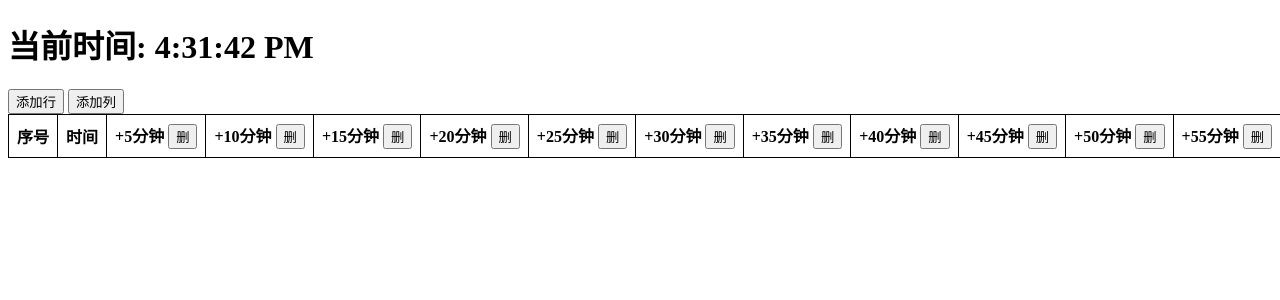
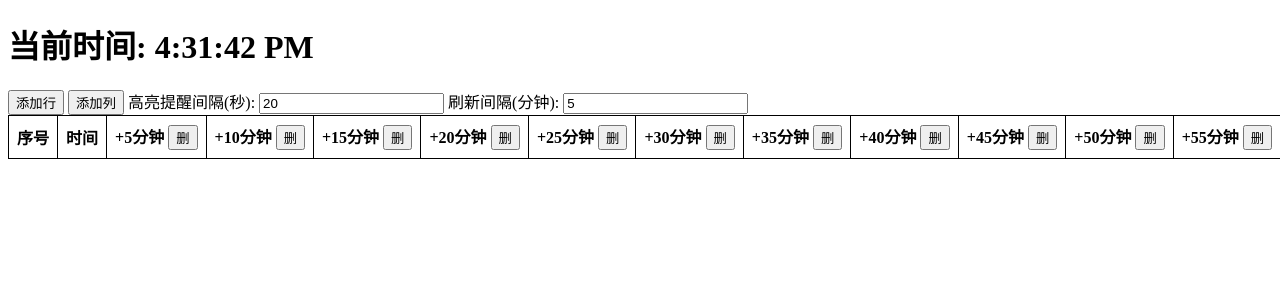
Before and after one commit to idlewith/bns_boss_timer, a Django app: page / in a window 1280 px wide; the page is wider, and only the part inside the window is pictured. Shown: the top 300 px of that part. Run offline with Django 5.2, Linux system fonts and the light colour scheme; lists and menus that the app fills with data are empty.

Commit message:
feat: add highlight-seconds and interval-minutes

```diff
--- a/timer/templates/index.html
+++ b/timer/templates/index.html
@@ -27,43 +27,47 @@
 <h1>当前时间: <span id="current-time"></span></h1>
 <button onclick="addRow()">添加行</button>
 <button onclick="addColumn()">添加列</button>
+<label for="highlight-seconds">高亮提醒间隔(秒):</label>
+<input type="number" id="highlight-seconds" value="20" onchange="updateHighlightSeconds()"/>
+<label for="interval-minutes">刷新间隔(分钟):</label>
+<input type="number" id="interval-minutes" value="5" onchange="updateIntervalMinutes()"/>
 <table>
     <thead>
     <tr id="header-row">
         <th>序号</th>
         <th>时间</th>
         <!-- Initial 12 columns -->
-        <th>+5分钟
+        <th>+<span class="interval">5</span>分钟
             <button onclick="deleteColumn(this)">删</button>
         </th>
-        <th>+10分钟
+        <th>+<span class="interval">10</span>分钟
             <button onclick="deleteColumn(this)">删</button>
         </th>
-        <th>+15分钟
+        <th>+<span class="interval">15</span>分钟
             <button onclick="deleteColumn(this)">删</button>
         </th>
-        <th>+20分钟
+        <th>+<span class="interval">20</span>分钟
             <button onclick="deleteColumn(this)">删</button>
         </th>
-        <th>+25分钟
+        <th>+<span class="interval">25</span>分钟
             <button onclick="deleteColumn(this)">删</button>
         </th>
-        <th>+30分钟
+        <th>+<span class="interval">30</span>分钟
             <button onclick="deleteColumn(this)">删</button>
         </th>
-        <th>+35分钟
+        <th>+<span class="interval">35</span>分钟
             <button onclick="deleteColumn(this)">删</button>
         </th>
-        <th>+40分钟
+        <th>+<span class="interval">40</span>分钟
             <button onclick="deleteColumn(this)">删</button>
         </th>
-        <th>+45分钟
+        <th>+<span class="interval">45</span>分钟
             <button onclick="deleteColumn(this)">删</button>
         </th>
-        <th>+50分钟
+        <th>+<span class="interval">50</span>分钟
             <button onclick="deleteColumn(this)">删</button>
         </th>
-        <th>+55分钟
+        <th>+<span class="interval">55</span>分钟
             <button onclick="deleteColumn(this)">删</button>
         </th>
         <th>操作</th>
@@ -76,32 +80,37 @@
 
 <script>
     let columnCount = 11;
+    let highlightSeconds = 20;
+    let intervalMinutes = 5;
 
     function updateTime() {
+        {#const now = new Date();#}
         const now = new Date();
         document.getElementById('current-time').textContent = now.toLocaleTimeString();
 
         const rows = document.querySelectorAll('#table-body tr');
         rows.forEach(row => {
-            const baseTimeCell = row.querySelector('td:nth-child(2) input[type="time"]');
+            const baseTimeCell = row.querySelector('td:nth-child(2) input');
             if (baseTimeCell && baseTimeCell.value) {
                 const baseTimeString = baseTimeCell.value;
-                const currentDate = now.toISOString().split('T')[0];
+
+                const offset = now.getTimezoneOffset()
+                const nowRaw = new Date(now.getTime() - (offset * 60 * 1000))
+                const currentDate = nowRaw.toISOString().split('T')[0];
+
                 const baseTime = new Date(`${currentDate}T${baseTimeString}`);
                 if (isNaN(baseTime)) return; // Skip invalid dates
 
                 for (let i = 2; i < 2 + columnCount; i++) {
                     const cell = row.querySelector(`td:nth-child(${i + 1})`);
-                    const newTime = new Date(baseTime.getTime() + (i - 1) * 5 * 60000);
+                    const newTime = new Date(baseTime.getTime() + (i - 1) * intervalMinutes * 60000);
                     const newTimeString = newTime.toTimeString().substr(0, 8);
                     cell.textContent = newTimeString;
 
                     const cellTime = new Date(`${currentDate}T${newTimeString}`);
-                    {#const diff = Math.abs(now - cellTime);#}
-                    const diff = Math.abs(cellTime - now);
+                    const diff = Math.abs(now - cellTime);
 
-                    // 60000
-                    if (diff < 30000) { // less than 60 seconds
+                    if (diff < highlightSeconds * 1000) { // less than highlightSeconds seconds
                         cell.classList.add('highlight');
                     } else {
                         cell.classList.remove('highlight');
@@ -119,7 +128,7 @@
         let cellsHtml = `<td><input type="number" value="${rowCount}" /></td>
                              <td>
                                 <input type="time" step="1" />
-                                <button onclick="setCurrentTime(this)">现在时间</button>
+                                <button onclick="setCurrentTime(this)">现在</button>
                              </td>`;
 
         for (let i = 0; i < columnCount; i++) {
@@ -135,17 +144,6 @@
         row.innerHTML = cellsHtml;
     }
 
-    function setCurrentTime(button) {
-        const now = new Date();
-        const hours = String(now.getHours()).padStart(2, '0');
-        const minutes = String(now.getMinutes()).padStart(2, '0');
-        const seconds = String(now.getSeconds()).padStart(2, '0');
-        const currentTime = `${hours}:${minutes}:${seconds}`;
-
-        const input = button.previousElementSibling;
-        input.value = currentTime;
-    }
-
     function deleteRow(button) {
         const row = button.parentElement.parentElement;
         row.remove();
@@ -155,7 +153,7 @@
         columnCount++;
         const headerRow = document.getElementById('header-row');
         const th = document.createElement('th');
-        th.innerHTML = `+${columnCount * 5}分钟 <button onclick="deleteColumn(this)">删</button>`;
+        th.innerHTML = `+<span class="interval">${columnCount * intervalMinutes}</span>分钟 <button onclick="deleteColumn(this)">删</button>`;
         headerRow.insertBefore(th, headerRow.children[headerRow.children.length - 1]);
 
         const rows = document.querySelectorAll('#table-body tr');
@@ -193,6 +191,23 @@
         }
     }
 
+    function setCurrentTime(button) {
+        const input = button.parentElement.querySelector('input[type="time"]');
+        const now = new Date();
+        input.value = now.toTimeString().substr(0, 8);
+    }
+
+    function updateHighlightSeconds() {
+        highlightSeconds = parseInt(document.getElementById('highlight-seconds').value);
+    }
+
+    function updateIntervalMinutes() {
+        intervalMinutes = parseInt(document.getElementById('interval-minutes').value);
+        document.querySelectorAll('.interval').forEach((span, index) => {
+            span.textContent = (index + 1) * intervalMinutes;
+        });
+    }
+
     setInterval(updateTime, 1000);
 </script>
 </body>
```
